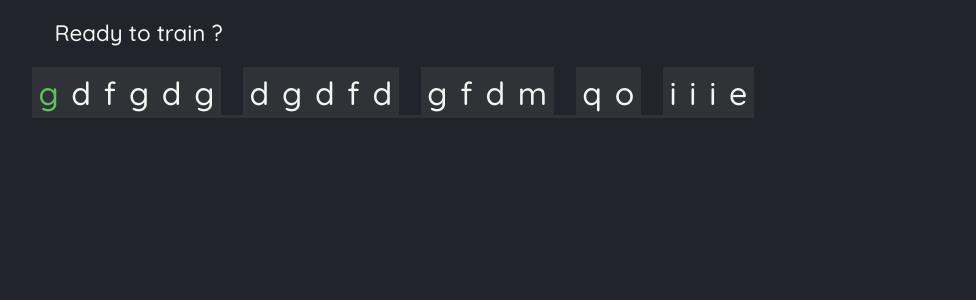
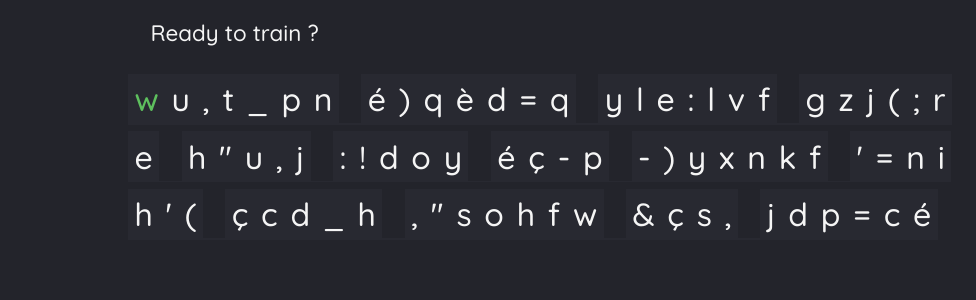
Before and after one commit to LadetXavier/taptapRemake, an Angular app: page / in a window 1280 px wide. Shown: the top 300 px of the page, without its empty margins (96-1072 px from the left). Built offline with nearby package versions, Linux system fonts and the light colour scheme.

Commit message:
Added first services, implemented random generator list + twiked some css value

```diff
--- a/src/app/app.component.ts
+++ b/src/app/app.component.ts
@@ -1,4 +1,6 @@
 import { Component } from '@angular/core';
+
+import { Target } from "./services/target.services";
 
 @Component({
   selector: 'app-root',
@@ -7,4 +9,9 @@ import { Component } from '@angular/core';
 })
 export class AppComponent {
   title = 'taptapRemake';
+  constructor ( private target:Target) {
+
+  }
+
+
 }
--- a/src/app/learning/learning.component.html
+++ /dev/null
@@ -1,4 +0,0 @@
-<p>learning works!</p>
-<input type="text" name="name" id="name">
-<input type="button" value="Ok" (click)="onName()">
-<p>my name is {{name}}</p>
--- a/src/app/learning/learning.component.ts
+++ /dev/null
@@ -1,22 +0,0 @@
-import { Component, OnInit, } from '@angular/core';
-
-@Component({
-  selector: 'app-learning',
-  templateUrl: './learning.component.html',
-  styleUrls: ['./learning.component.scss']
-})
-export class LearningComponent implements OnInit {
-
-  constructor() { }
-
-  name: string = "boy";
-
-  onName = () => {
-    this.name = (<HTMLInputElement>document.getElementById("name"))?.value ?? '';
-    console.log(document.getElementById("name"));
-  }
-
-  ngOnInit(): void {
-  }
-
-}
--- a/src/app/manager/manager.component.html
+++ b/src/app/manager/manager.component.html
@@ -5,12 +5,15 @@
   </div>
   <div class="game-container" >
     <div class="letter"
-    *ngFor="let letter of target;let i=index"
+    *ngFor="let letter of targetList;let i=index"
     [class.letter-space]="letter === ' '"
     [class.letter-current]="i === currentLetter"
+    [class.letter-done]="i < currentLetter"
     >
       {{letter}}
-      <div class="space-holder" *ngIf="letter === ' '"></div>
+      <div class="space-holder" *ngIf="letter === ' '"
+      [class.space-current]="i === currentLetter"
+      ></div>
     </div>
   </div>
 
--- a/src/app/manager/manager.component.scss
+++ b/src/app/manager/manager.component.scss
@@ -1,14 +1,14 @@
-$bg-letter: rgb(49, 50, 55);
+$bg-letter: #282931;
 $bg-current-letter: rgb(94, 192, 94);
 
 
 .game-container {
   display: flex;
+  flex-wrap: wrap;
 }
 .manager-container {
-  width: 80%;
+  width: 65%;
   margin: auto;
-
 }
 
 .main-title {
@@ -19,9 +19,14 @@ $bg-current-letter: rgb(94, 192, 94);
 
 .letter {
   padding: 0.3em 0.2em;
+  margin-top: 0.2em;
   text-align: center;
   font-size: 2em;
   background-color: $bg-letter;
+}
+
+.letter-done {
+  color:#474a54;
 }
 
 .letter-space {
@@ -36,10 +41,16 @@ $bg-current-letter: rgb(94, 192, 94);
 
 .space-holder {
   width: 100%;
-  height: 0.1em;
+  height: 0.05em;
   background-color: $bg-letter;
 
 }
+
+.space-current {
+  height: 0;
+}
+
+
 
 .letter-current {
   color: $bg-current-letter;
--- a/src/app/manager/manager.component.ts
+++ b/src/app/manager/manager.component.ts
@@ -1,4 +1,7 @@
 import { Component, Input, OnInit } from '@angular/core';
+
+import { Target } from "../services/target.services";
+
 
 @Component({
   selector: 'app-manager',
@@ -7,10 +10,12 @@ import { Component, Input, OnInit } from '@angular/core';
 })
 export class ManagerComponent implements OnInit {
 
-  constructor() { }
+  constructor( private target: Target) {
+
+  }
 
 
-  target:string[] = [];
+  targetList:string[] = [];
   currentLetter:number = 0;
 
   onKeyType = (event:KeyboardEvent) => {
@@ -19,7 +24,7 @@ export class ManagerComponent implements OnInit {
   }
 
   testCurrentLetter = (letterToTest:string) => {
-    if(this.target[this.currentLetter]===letterToTest) {
+    if(this.targetList[this.currentLetter]===letterToTest) {
       this.nextLetter();
       return true;
     }
@@ -28,14 +33,13 @@ export class ManagerComponent implements OnInit {
 
   nextLetter= () => {
     this.currentLetter+=1;
-    if(this.target[this.currentLetter]===' ') {
-      this.currentLetter +=1;
-    }
   }
 
   ngOnInit(): void {
-    let tempString = "gdfgdg dgdfd gfdm qo iiie";
-    this.target= tempString.split('');
+    let tempString = "gDfgdg dgdfd gfdm qo iiie";
+    this.targetList= tempString.split('');
+    this.target.generateList(90);
+    this.targetList = this.target.listLetter;
   }
 
 }
--- /dev/null
+++ b/src/app/services/target.services.ts
@@ -0,0 +1,29 @@
+export class Target {
+
+  listLetter: string[] = [];
+  listPossibleLetter: string[] = ['a','z','e','r','t','y','u','i','o','p',
+  'q','s','d','f','g','h','j','k','l','m',
+  'w','x','c','v','b','n',',',';',':','!',
+  '&','é',"\"",'\'','(','-','è','_','ç','à',')','='];
+
+
+  generateList = (length:number) => {
+    let spaceIterator = 0;
+    for(let i=0; i < length ; i++) {
+      this.listLetter[i]= this.listPossibleLetter[Math.floor(Math.random()*this.listPossibleLetter.length)];
+      spaceIterator++;
+      if(spaceIterator === 7 && i+1 < length) {
+        this.listLetter[i+1]= ' ';
+        spaceIterator=0;
+        i++;
+      } else {
+        let randomSpace = Math.random()*7;
+        if( randomSpace < 1 && spaceIterator>2) {
+          this.listLetter[i+1]= ' ';
+          spaceIterator=0;
+          i++;
+        }
+      }
+    }
+  }
+}
--- a/src/styles.scss
+++ b/src/styles.scss
@@ -1,5 +1,3 @@
-$bg-color: #23242B;
-
 html,
 body,
 div,
@@ -133,6 +131,7 @@ table {
 
 //  --------- End Of reset css ---------
 
+$bg-color: rgb(35, 36, 43);
 
 
 body {
```
Also changed, not shown: src/app/app.module.ts (+5 -3 lines), src/app/learning/learning.component.scss (deleted).
